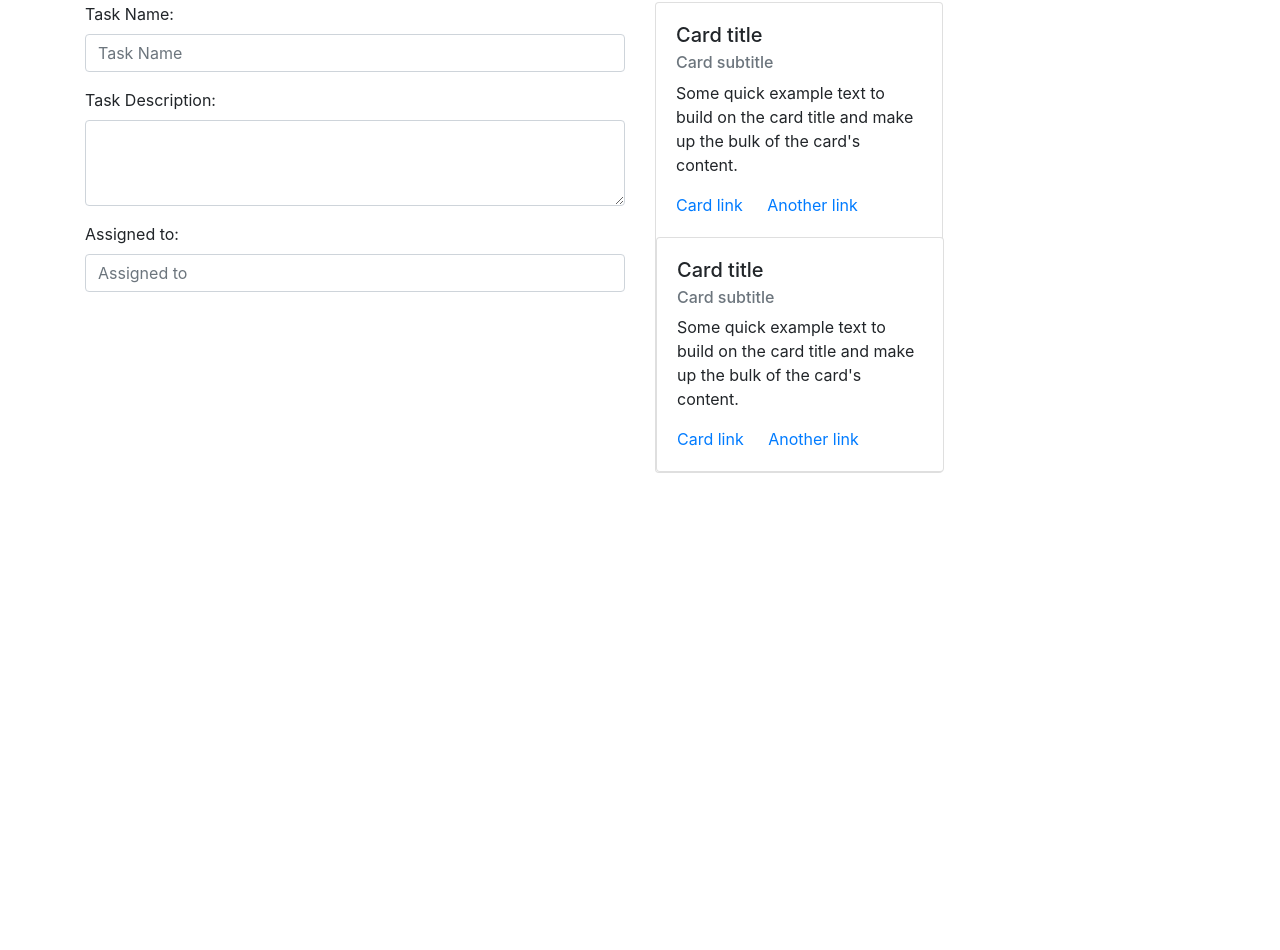
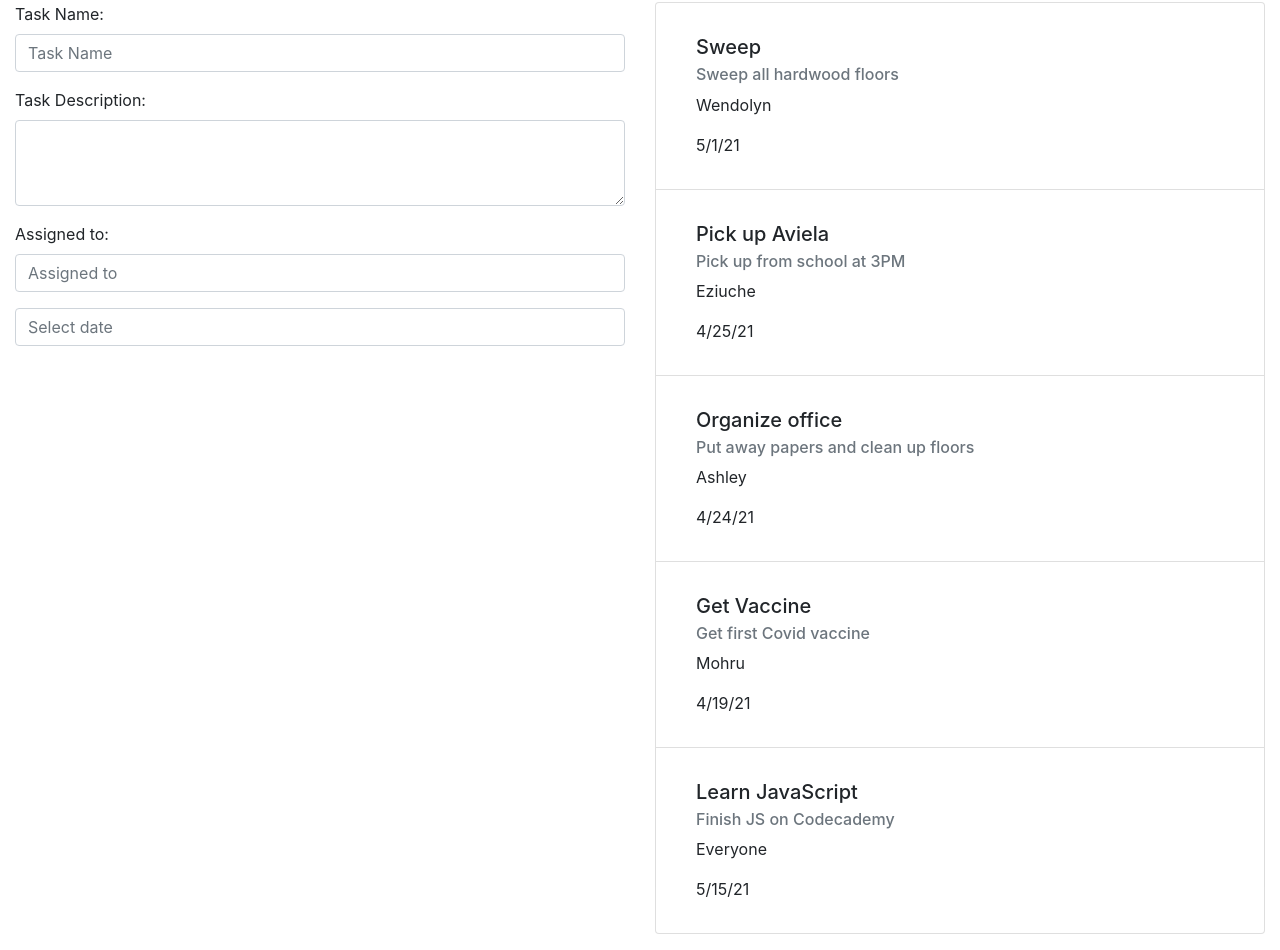
Before and after one commit to AshleyU/Task-List, a plain HTML site: page index.html in a window 1280 px wide. Shown: the part 130-1080 px from the top of the page. Before the commit the page ends 800 px from the top, so only its background shows below. Drawn offline with nearby package versions, Linux system fonts and the light colour scheme.

Commit message:
Adding cards

```diff
--- a/index.html
+++ b/index.html
@@ -6,6 +6,7 @@
     <meta name="viewport" content="width=device-width, initial-scale=1, shrink-to-fit=no">
 
     <link rel="stylesheet" href="css/style.css">
+    <script src="js/app.js"></script>
 
     <link rel="preconnect" href="https://fonts.gstatic.com">
     <link href="https://fonts.googleapis.com/css2?family=Abel&display=swap" rel="stylesheet">
@@ -17,7 +18,7 @@
     <title>Task List</title>
     </head>
     <body>
-        <div class="container">
+        <div class="container-fluid">
             <h1>Task List</h1>
             <div class="row">
                 <div class="col">
@@ -35,30 +36,57 @@
                             <label for="exampleFormControlInput1">Assigned to:</label>
                             <input type="email" class="form-control" id="exampleFormControlInput1" placeholder="Assigned to">
                         </div>
+                        <div id="date-picker-example" class="md-form md-outline input-with-post-icon datepicker" inline="true">
+                            <input placeholder="Select date" type="text" id="example" class="form-control">
+                            <i class="fas fa-calendar input-prefix"></i>
+                        </div>
                     </form>
                 </div>
-                    <div class="col">
+                    <ul class="col">
                         <h2>TASKS</h2>
-                        <div class="card" style="width: 18rem;">
-                            <div class="card-body">
-                                <h5 class="card-title">Card title</h5>
-                                <h6 class="card-subtitle mb-2 text-muted">Card subtitle</h6>
-                                <p class="card-text">Some quick example text to build on the card title and make up the bulk of the card's content.</p>
-                                <a href="#" class="card-link">Card link</a>
-                                <a href="#" class="card-link">Another link</a>
-                            </div>
-                            <div class="card" style="width: 18rem;">
+                        <ul class="list-group">
+                            <li class="list-group-item">
                                 <div class="card-body">
-                                    <h5 class="card-title">Card title</h5>
-                                    <h6 class="card-subtitle mb-2 text-muted">Card subtitle</h6>
-                                    <p class="card-text">Some quick example text to build on the card title and make up the bulk of the card's content.</p>
-                                    <a href="#" class="card-link">Card link</a>
-                                    <a href="#" class="card-link">Another link</a>
+                                    <h5 class="card-title">Sweep</h5>
+                                    <h6 class="card-subtitle mb-2 text-muted">Sweep all hardwood floors</h6>
+                                    <p class="card-text">Wendolyn</p>
+                                    <p class="card-text">5/1/21</p>
                                 </div>
-                            </div>
-                        </div>
-                    </div>
-                </div>
+                            </li>
+                            <li class="list-group-item">
+                                <div class="card-body">
+                                    <h5 class="card-title">Pick up Aviela</h5>
+                                    <h6 class="card-subtitle mb-2 text-muted">Pick up from school at 3PM</h6>
+                                    <p class="card-text">Eziuche</p>
+                                    <p class="card-text">4/25/21</p>
+                                </div>
+                            </li>
+                            <li class="list-group-item">
+                                <div class="card-body">
+                                    <h5 class="card-title">Organize office</h5>
+                                    <h6 class="card-subtitle mb-2 text-muted">Put away papers and clean up floors</h6>
+                                    <p class="card-text">Ashley</p>
+                                    <p class="card-text">4/24/21</p>
+                                </div>
+                            </li>
+                            <li class="list-group-item">
+                                <div class="card-body">
+                                    <h5 class="card-title">Get Vaccine</h5>
+                                    <h6 class="card-subtitle mb-2 text-muted">Get first Covid vaccine</h6>
+                                    <p class="card-text">Mohru</p>
+                                    <p class="card-text">4/19/21</p>
+                                </div>
+                            </li>
+                            <li class="list-group-item">
+                                <div class="card-body">
+                                    <h5 class="card-title">Learn JavaScript</h5>
+                                    <h6 class="card-subtitle mb-2 text-muted">Finish JS on Codecademy</h6>
+                                    <p class="card-text">Everyone</p>
+                                    <p class="card-text">5/15/21</p>
+                                </div>
+                            </li>
+                        </ul>
+                    </ul>
             </div>
         </div>
 
--- /dev/null
+++ b/js/app.js
@@ -0,0 +1,3 @@
+
+
+console.log('hi');
```
